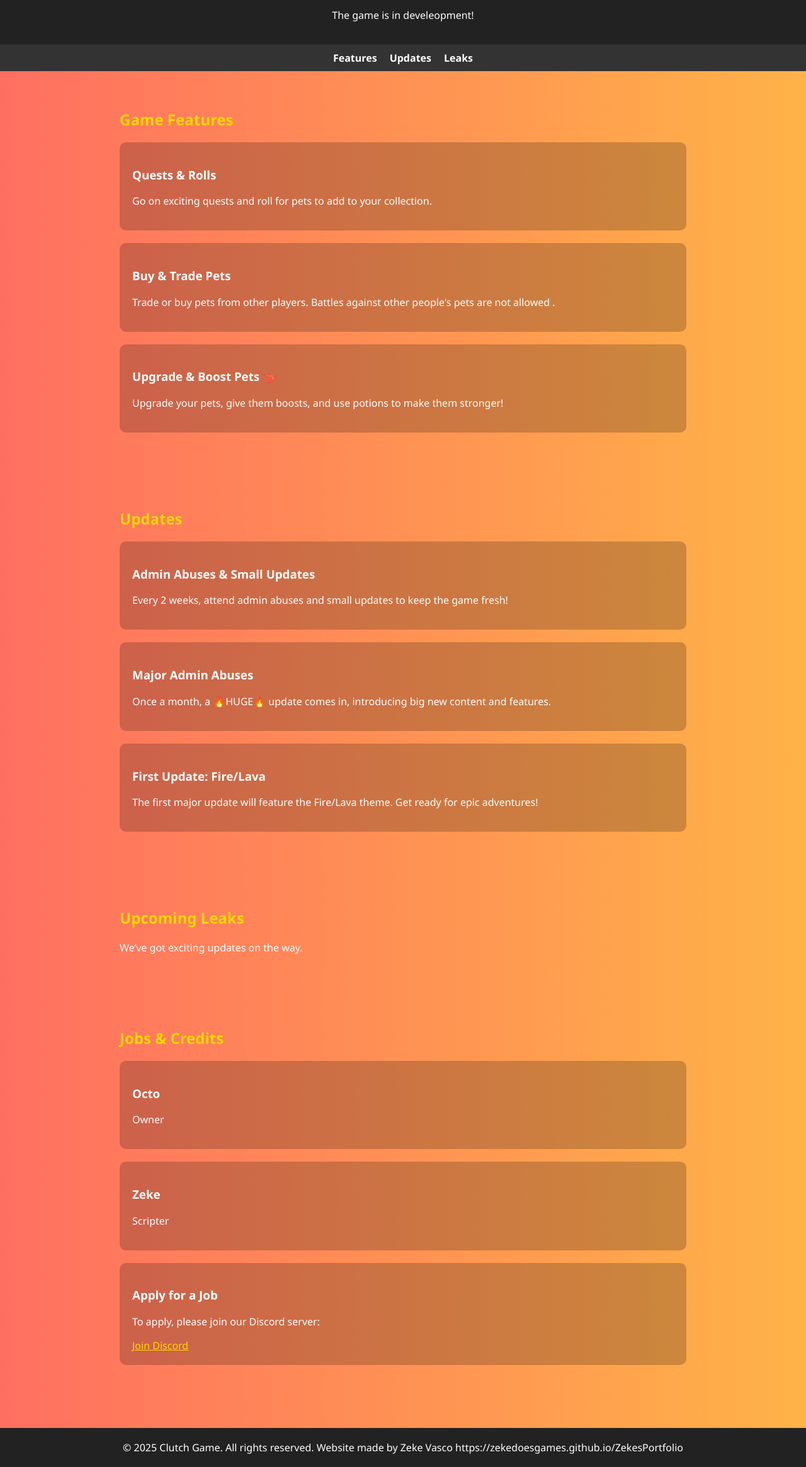
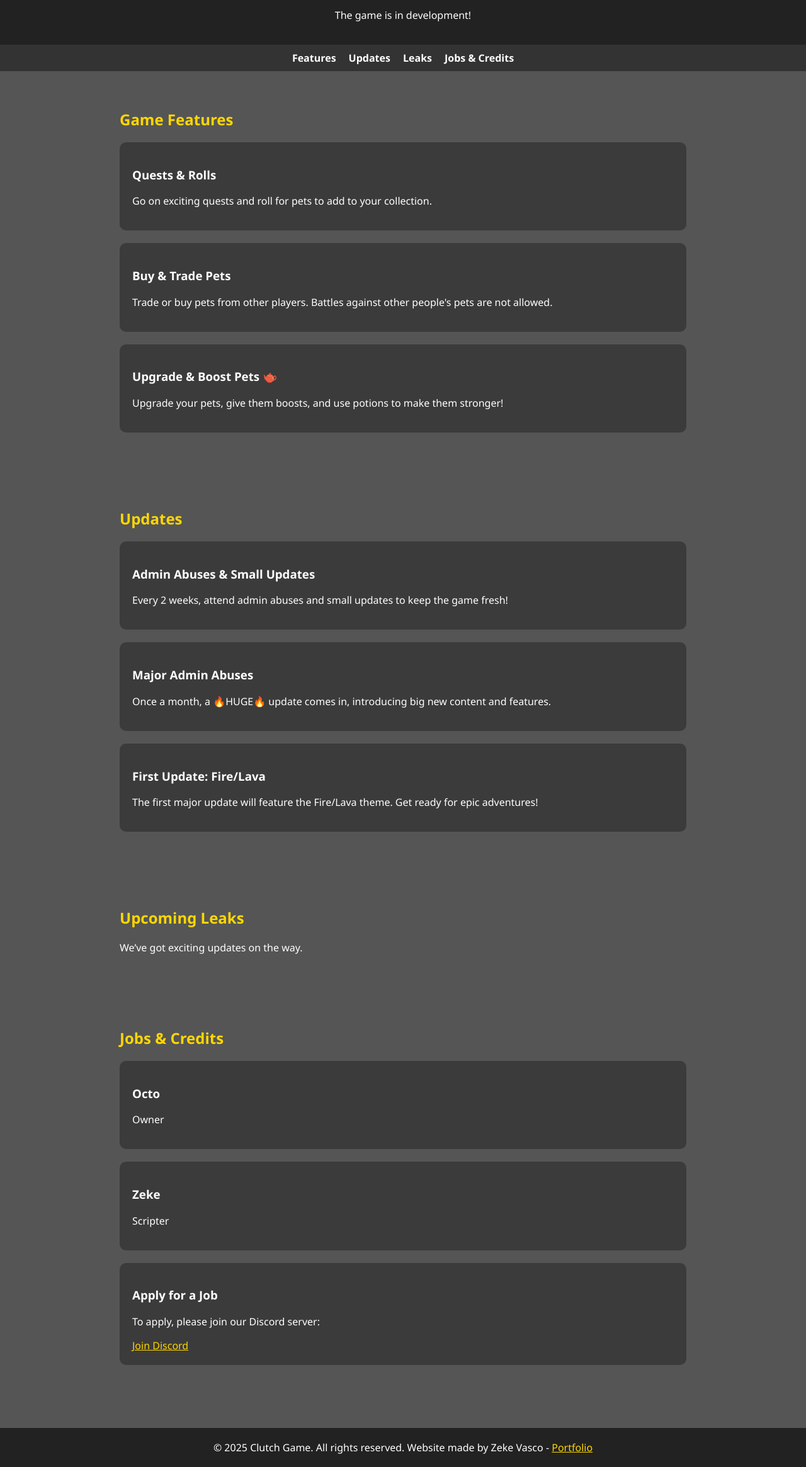
Before and after one commit to zekedoesgames/ClutchGameRepo, a plain HTML site: page index.html in a window 1280 px wide. Shown: the part 88-2418 px from the top of the page at 63% size. Drawn offline with Linux system fonts and the light colour scheme.

Commit message:
Update index.html

```diff
--- a/index.html
+++ b/index.html
@@ -8,7 +8,7 @@
         body {
             margin: 0;
             font-family: 'Segoe UI', Tahoma, Geneva, Verdana, sans-serif;
-            background: linear-gradient(to right, #ff6f61, #ffb347);
+            background-color: #555;
             color: #fff;
         }
         header {
@@ -41,10 +41,10 @@
             margin: auto;
         }
         h2 {
-            color: #ffd700;
+            color: #ffd700; /* Gold headings */
         }
         .feature {
-            background: rgba(0,0,0,0.2);
+            background: rgba(0,0,0,0.3); /* Slightly darker box for readability */
             padding: 20px;
             margin-bottom: 20px;
             border-radius: 10px;
@@ -55,18 +55,22 @@
             background: #222;
             margin-top: 40px;
         }
+        a {
+            color: #ffd700; /* Make links visible */
+        }
     </style>
 </head>
 <body>
     <header>
-        <h1>Clutch </h1>
-        <p>The game is in develeopment!</p>
+        <h1>Clutch</h1>
+        <p>The game is in development!</p>
     </header>
 
     <nav>
         <a href="#features">Features</a>
         <a href="#updates">Updates</a>
         <a href="#leaks">Leaks</a>
+        <a href="#jobs-credit">Jobs & Credits</a>
     </nav>
 
     <section id="features">
@@ -76,9 +80,8 @@
             <p>Go on exciting quests and roll for pets to add to your collection.</p>
         </div>
         <div class="feature">
-            <h3>Buy & Trade Pets </h3>
-            <p>Trade or buy pets from other players. Battles against other people's pets are not allowed .</p>
-
+            <h3>Buy & Trade Pets</h3>
+            <p>Trade or buy pets from other players. Battles against other people's pets are not allowed.</p>
         </div>
         <div class="feature">
             <h3>Upgrade & Boost Pets 🫖</h3>
@@ -103,9 +106,10 @@
     </section>
 
     <section id="leaks">
-        <h2>Upcoming Leaks </h2>
+        <h2>Upcoming Leaks</h2>
         <p>We’ve got exciting updates on the way.</p>
     </section>
+
     <section id="jobs-credit">
         <h2>Jobs & Credits</h2>
         <div class="feature">
@@ -119,13 +123,13 @@
         <div class="feature">
             <h3>Apply for a Job</h3>
             <p>To apply, please join our Discord server:</p>
-        <a href="https://discord.gg/b6pENXmzap" target="_blank" rel="noopener noreferrer" style="color: #ffd700;">Join Discord</a>
+            <a href="https://discord.gg/b6pENXmzap" target="_blank" rel="noopener noreferrer">Join Discord</a>
         </div>
     </section>
 
     <footer>
-        &copy; 2025 Clutch Game. All rights reserved. Website made by Zeke Vasco https://zekedoesgames.github.io/ZekesPortfolio
+        &copy; 2025 Clutch Game. All rights reserved. Website made by Zeke Vasco -
+        <a href="https://zekedoesgames.github.io/ZekesPortfolio" target="_blank" rel="noopener noreferrer">Portfolio</a>
     </footer>
 </body>
-
 </html>
```
Lines whose indentation alone changed are shown as unchanged.
